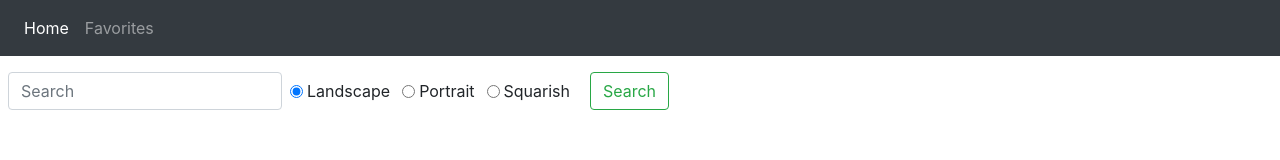
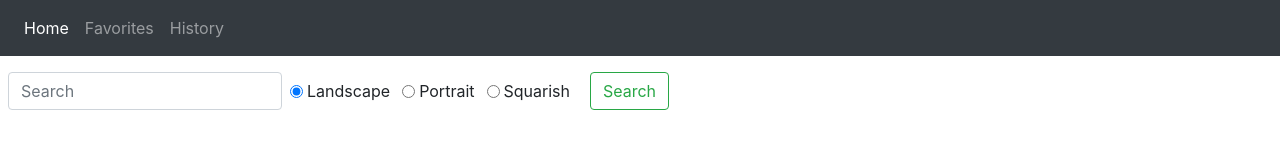
Before and after one commit to akambetov/vuejs-app-search-photo, a Vue app: page / in a window 1280 px wide. Shown: the top 160 px of the page. Built offline with nearby package versions, Linux system fonts and the light colour scheme.

Commit message:
Добавил ссылкуна на страницу History.vue

```diff
--- a/src/components/Navbar.vue
+++ b/src/components/Navbar.vue
@@ -12,6 +12,11 @@
             Favorites
           </router-link>
         </li>
+        <li class="nav-item">
+          <router-link :to="{ name: 'history' }" class="nav-link">
+            History
+          </router-link>
+        </li>
       </ul>
     </div>
   </nav>
```
